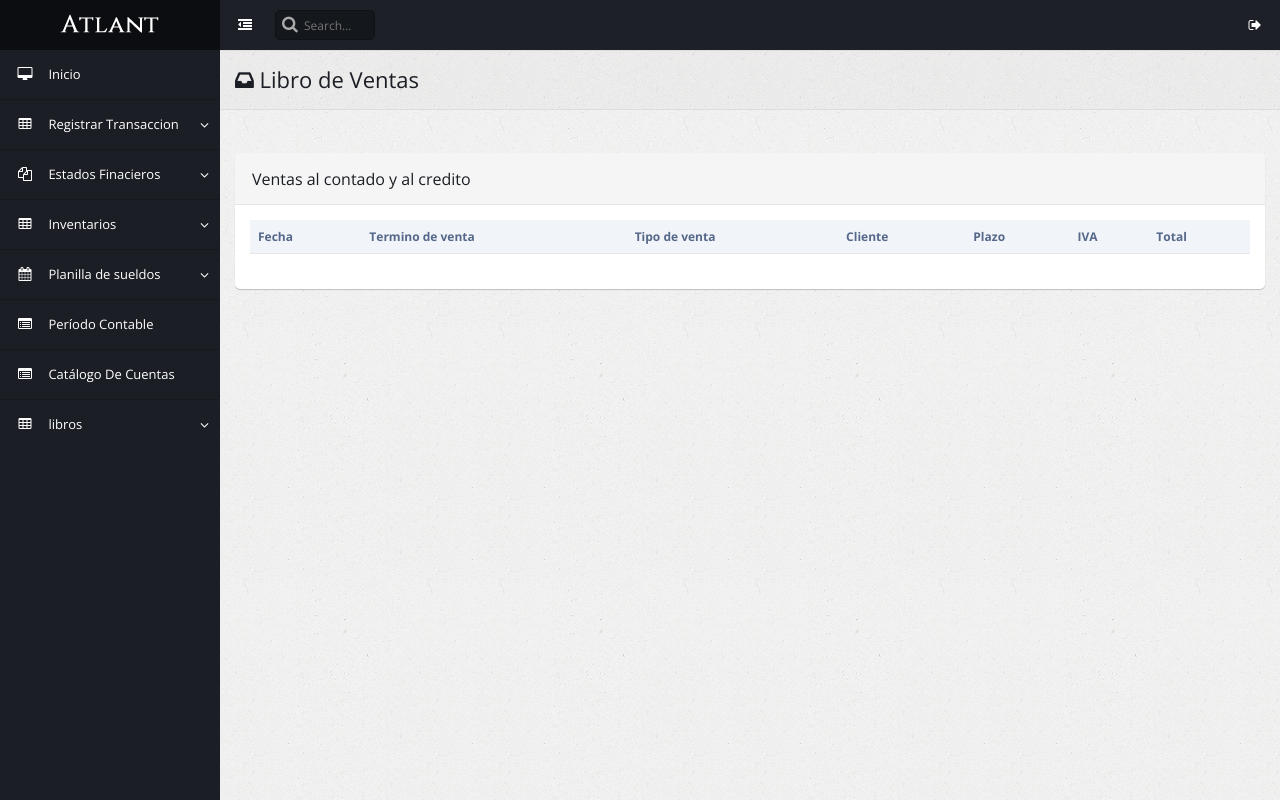
After one commit to fendergx/SICapp, a Django app: template templates/paginas/libro_ventas.html in a window 1280 px wide. The commit adds this page. Run offline with Django 3.2, Linux system fonts and the light colour scheme; the template is opened without the code that fills it, so the values that code supplies are empty; some libraries are stand-ins or nearby versions.

Commit message:
actualizacionCompraVenta
agregadas las compras y ventas

```diff
--- a/Sic/urls.py
+++ b/Sic/urls.py
@@ -35,7 +35,8 @@ urlpatterns = [
 	url(r'inventarios/$', views.inventario, name='inventarios'),
 	url(r'inventarioProducto/$', views.inventarioProducto, name='inventarioProducto'),
     url(r'catalogo/$',views.catalogo,name='catalogo'),
-
+    url(r'libroCompra/$',views.libroCompra,name='libroCompra'),
+    url(r'libroVenta/$',views.libroVenta,name='libroVenta'),
     #Transacciones y Estados Financieros
     url(r'transcuenta/$', views.transcuenta, name='transcuenta'),
     url(r'comprobacion/$', views.comprobacion, name='comprobacion'),
--- a/templates/base/navbar.html
+++ b/templates/base/navbar.html
@@ -52,9 +52,9 @@
         <li class="xn-openable">
             <a href="#"><span class="fa fa-table"></span> <span class="xn-text">libros</span></a>
             <ul>
-                <li><a href="#"><span class="fa fa-image"></span>Venta</a></li>
-                <li><a href="#"><span class="fa fa-image"></span>Compra</a></li>
-                <li><a href="#"><span class="fa fa-image"></span>Diario</a></li>
+                <li><a href="{% url 'libroVenta'  %}"><span class="fa fa-image"></span>Venta</a></li>
+                <li><a href="{% url 'libroCompra'  %}"><span class="fa fa-image"></span>Compra</a></li>
+
             </ul>
         </li>
 
--- /dev/null
+++ b/templates/paginas/libro_ventas.html
@@ -0,0 +1,57 @@
+{% extends "base/base.html" %}
+{% block contenido %}
+
+<div class="content-frame">
+    <!-- START CONTENT FRAME TOP -->
+    <div class="content-frame-top">
+        <div class="page-title">
+
+            <h2><span class="fa fa-inbox "></span> Libro de Ventas
+                <small></small>
+            </h2>
+        </div>
+    </div>
+    <br> <br> <br> <br> <br> <br>
+    <div class="col-lg-12">
+    <div class="panel panel-default">
+        <div class="panel-heading ui-draggable-handle">
+               <div id="inicial">
+                <h3 class="panel-title" >Ventas al contado y al credito</h3></div></div>
+    <div class="panel-body">
+        <table class="table" id="idBancas">
+            <thead>
+            <tr>
+
+                <th>Fecha</th>
+                <th>Termino de venta</th>
+                <th>Tipo de venta</th>
+                <th>Cliente</th>
+                <th>Plazo</th>
+                <th>IVA</th>
+                <th>Total</th>
+
+            </tr>
+            </thead>
+            <tbody>
+
+            {% for ventas in venta %}
+                {% if venta.total != 0%}
+                    <tr>
+                        <td>{{ ventas.fecha }}</td>
+                        <td>{{ ventas.terminoVenta }}</td>
+                        <td>{{ ventas.tipoVenta }}</td>
+                        <td>{{ ventas.cliente }}</td>
+                        <td>{{ ventas.plazo }}</td>
+                        <td>{{ ventas.iva }}</td>
+                        <td>{{ ventas.total }}</td>
+                    </tr>
+                {%  endif%}
+            {% endfor %}
+            </tbody>
+        </table>
+
+    </div></div></div>
+
+
+    </div>
+{% endblock %}
```
Also changed, not shown: Sicapp/iniciar.py (+15 -12 lines), Sicapp/views.py (+34 -2 lines), templates/paginas/libro_compras.html (added, +57 -0 lines), db.sqlite3.
